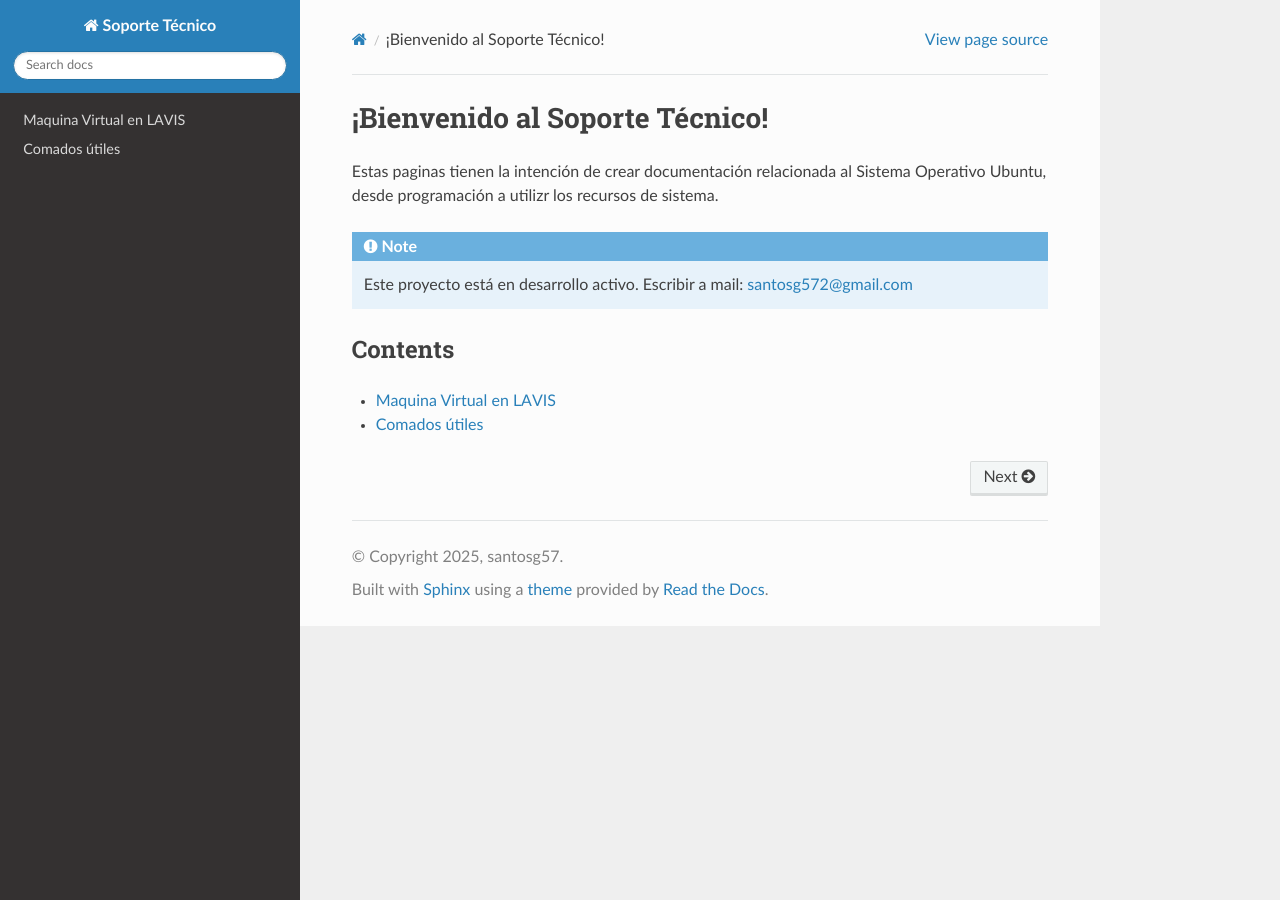
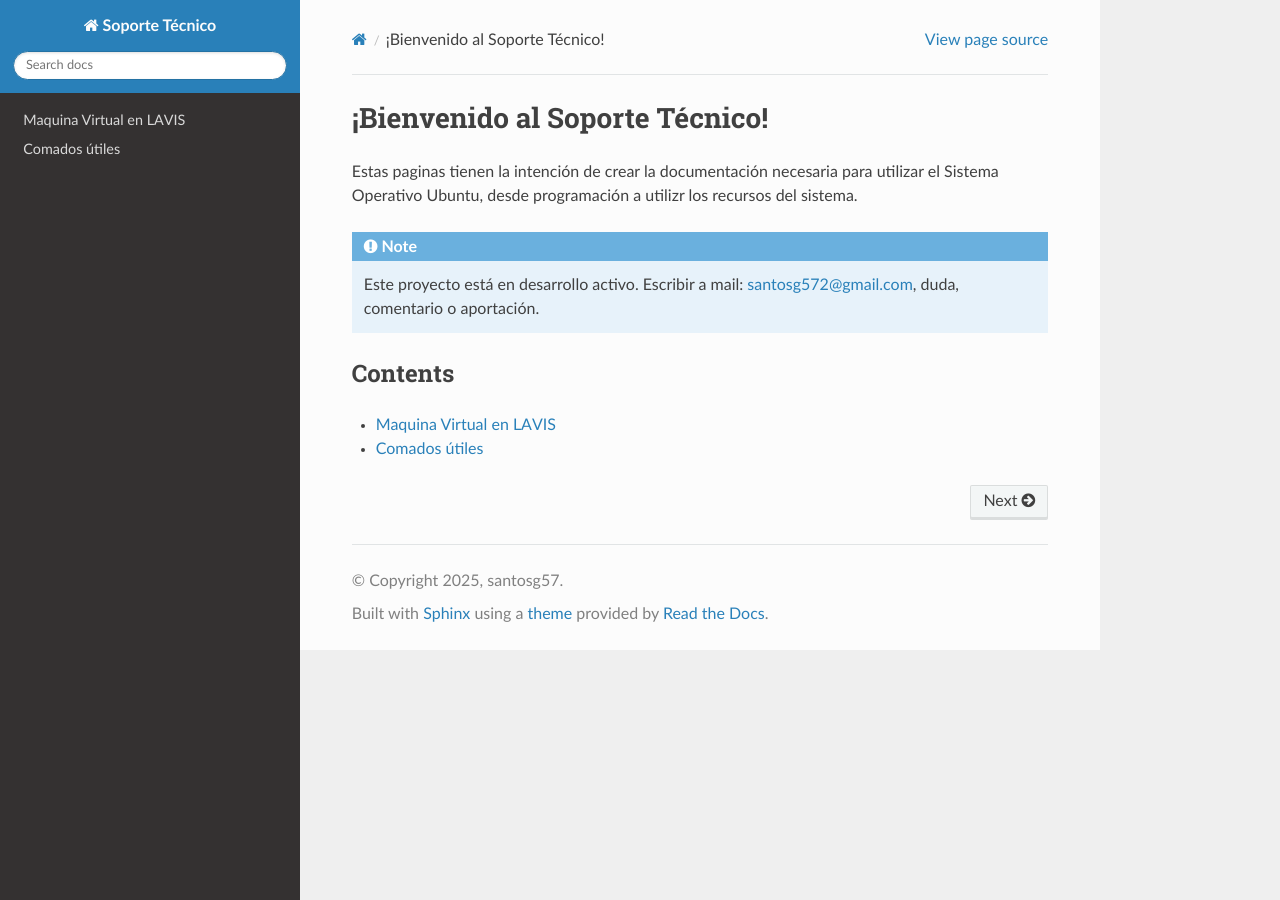
Before and after one commit to matecom57/santosg57-software, a Sphinx documentation site: the page built from docs/source/index.rst, in a window 1280 px wide. Built offline with Sphinx 7.4.7 and the Read the Docs theme 3.1.0, drawn with Linux system fonts in a browser that asks for light colours.

```diff
--- a/docs/source/index.rst
+++ b/docs/source/index.rst
@@ -1,13 +1,13 @@
 ¡Bienvenido al Soporte Técnico!
 ===================================
 
-Estas paginas tienen la intención de crear documentación relacionada al Sistema Operativo Ubuntu,
-desde programación a utilizr los recursos de sistema.
+Estas paginas tienen la intención de crear la documentación necesaria para utilizar el  Sistema Operativo Ubuntu,
+desde programación a utilizr los recursos del sistema.
 
 .. note::
 
    Este proyecto está en desarrollo activo.
-   Escribir a mail: santosg572@gmail.com
+   Escribir a mail: santosg572@gmail.com, duda, comentario o aportación.
 
 Contents
 --------
```
